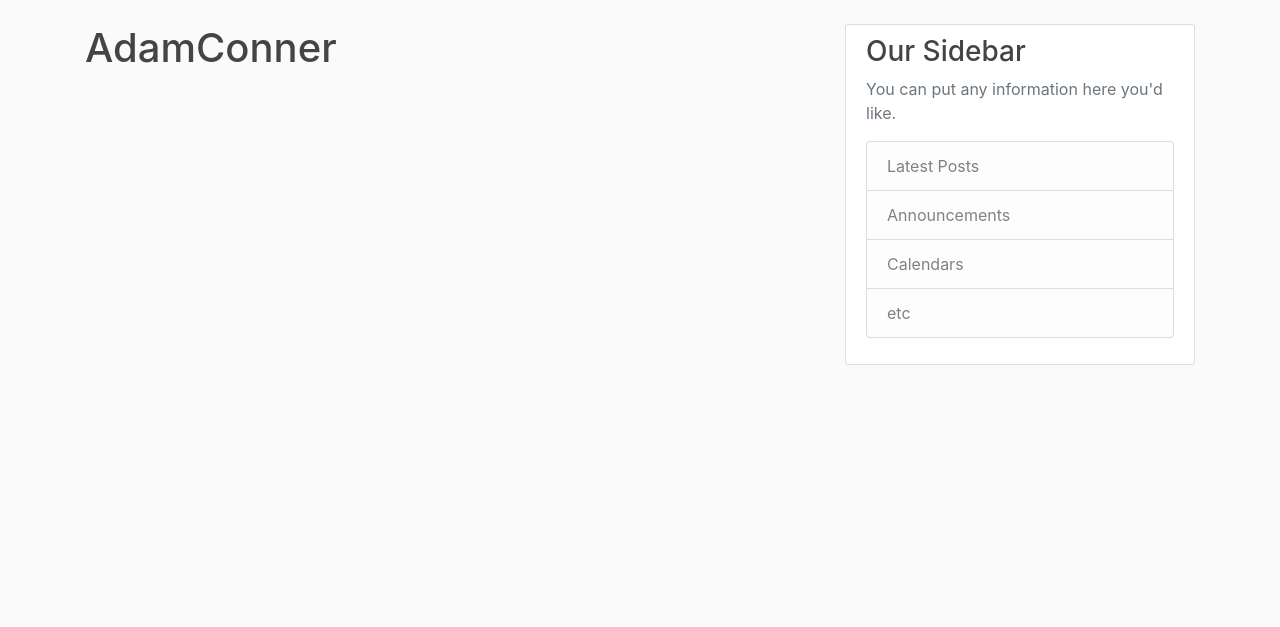
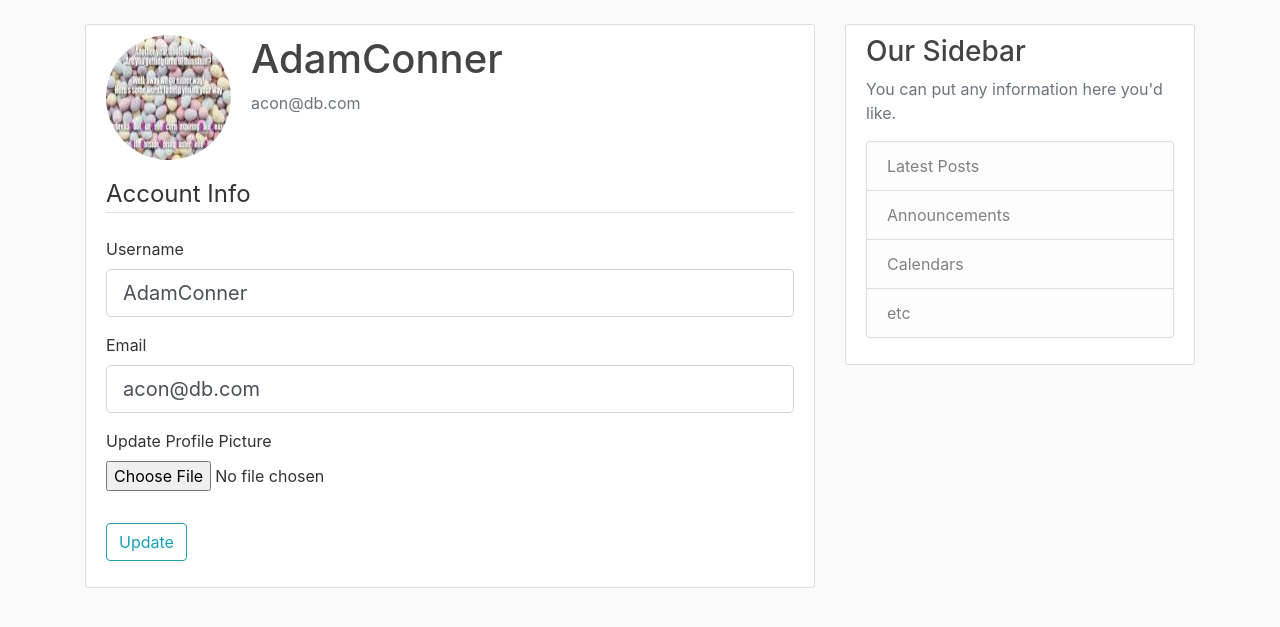
Before and after one commit to ancnnr/flask-project, a Flask app: page /account in a window 1280 px wide. Shown: the part 56-683 px from the top of the page. Run offline with Flask 2, Linux system fonts and the light colour scheme; a user stored in the database is signed in; some libraries are stand-ins or nearby versions.

Commit message:
got profile picture updating properly

```diff
--- a/flaskblog/forms.py
+++ b/flaskblog/forms.py
@@ -1,7 +1,9 @@
 from flask_wtf import FlaskForm
+from flask_wtf.file import FileField, FileAllowed
 from wtforms import StringField, PasswordField, SubmitField, BooleanField
 from wtforms.validators import DataRequired, Length, Email, EqualTo, ValidationError
 from flaskblog.models import User
+from flask_login import current_user
 
 class RegistrationForm(FlaskForm):
     username = StringField('Username',
@@ -40,3 +42,26 @@ class LoginForm(FlaskForm):
     remember = BooleanField('Remember Me')
 
     submit = SubmitField('Login')
+
+class UpdateAccountForm(FlaskForm):
+    username = StringField('Username',
+                                validators=[DataRequired(), Length(min=2, max=20)])
+
+    email = StringField('Email',
+                                validators=[DataRequired(), Email()])
+
+    picture = FileField('Update Profile Picture', validators=[FileAllowed(['jpg','png'])])
+
+    submit = SubmitField('Update')
+
+    def validate_username(self, username):
+        if username.data != current_user.username:
+            user = User.query.filter_by(username=username.data).first()
+            if user:
+                raise ValidationError('That username is taken. Please choose another')
+
+    def validate_email(self, email):
+        if email.data != current_user.email:
+            user = User.query.filter_by(email=email.data).first()
+            if user:
+                raise ValidationError('A user already exists with this email address')
--- a/flaskblog/routes.py
+++ b/flaskblog/routes.py
@@ -1,8 +1,12 @@
+from random import random
+import secrets
+import os
 from flaskblog.models import User, Post
-from flaskblog.forms import RegistrationForm, LoginForm
+from flaskblog.forms import RegistrationForm, LoginForm, UpdateAccountForm
 from flaskblog import app, db, bcrypt
 from flask import render_template, url_for, flash, redirect, request
 from flask_login import login_user, current_user, logout_user, login_required
+from PIL import Image
 
 posts = [
     {
@@ -67,7 +71,35 @@ def logout():
     return redirect(url_for('home'))
 
 
-@app.route("/account")
-@login_required
+def save_picture(form_picture):
+    random_hex = secrets.token_hex(8)
+    _, f_ext = os.path.splitext(form_picture.filename)
+    picture_fn = random_hex + f_ext
+    picture_path = os.path.join(app.root_path, 'static/profile_pics', picture_fn)
+
+    output_size = (125,125)
+    i = Image.open(form_picture)
+    i.thumbnail(output_size)
+    i.save(picture_path)
+
+    return picture_fn
+
+
+@app.route("/account", methods=['GET', 'POST'])
 def account():
-    return render_template('account.html', title='Account')
+    form = UpdateAccountForm()
+    if form.validate_on_submit():
+        if form.picture.data:
+            picture_file = save_picture(form.picture.data)
+            current_user.image_file = picture_file
+
+        current_user.username = form.username.data
+        current_user.email = form.email.data
+        db.session.commit()
+        flash('Your account has been updated', 'success')
+        return redirect(url_for('account'))
+    elif request.method == 'GET':
+        form.username.data = current_user.username
+        form.email.data = current_user.email
+    image_file = url_for('static', filename='profile_pics/'+ current_user.image_file)
+    return render_template('account.html', title='Account', image_file=image_file, form=form)
--- a/flaskblog/templates/account.html
+++ b/flaskblog/templates/account.html
@@ -1,5 +1,68 @@
 {% extends "layout.html" %}
 
 {% block content %}
-    <h1>{{ current_user.username }}</h1>
+    <div class="content-section">
+        <div class="media">
+            <img class="rounded-circle account-img" src="{{ image_file }}">
+            <div class="media-body">
+                <h2 class="account-heading">{{ current_user.username }}</h2>
+                <p class="text-secondary">{{ current_user.email }}</p>
+            </div>
+        </div>
+
+        <form method="POST" action="" enctype="multipart/form-data">
+            {{ form.hidden_tag() }}
+            <fieldset class="form-group">
+                <legend class="border-bottom mb-4">Account Info</legend>
+                <div class="form-group">
+                    {{ form.username.label(class="form-control-label") }}
+
+                    {% if form.username.errors %}
+                        {{ form.username(class="form-control form-control-lg is-invalid") }}
+                        <div class="invalid-feedback">
+                            {% for error in form.username.errors %}
+                                <span>
+                                    {{ error }}
+                                </span>
+                            {% endfor %}
+                        </div>
+
+                    {% else %}
+                        {{ form.username(class="form-control form-control-lg") }}
+                    {% endif %}
+                </div>
+                <div class="form-group">
+                    {{ form.email.label(class="form-control-label") }}
+                    {% if form.email.errors %}
+                        {{ form.email(class="form-control form-control-lg is-invalid") }}
+                        <div class="invalid-feedback">
+                            {% for error in form.email.errors %}
+                                <span>
+                                    {{ error }}
+                                </span>
+                            {% endfor %}
+                        </div>
+
+                    {% else %}
+                        {{ form.email(class="form-control form-control-lg") }}
+                    {% endif %}
+                </div>
+
+                <div class="form-group">
+                    {{ form.picture.label() }}
+                    {{ form.picture(class="form-control-file") }}
+                    {% if form.picture.errors %}
+                        {% for error in form.picture.errors %}
+                            <span class="text-danger">{{ error }}</span></br>
+                        {% endfor %}
+                    {% endif %}
+                </div>
+            </fieldset>
+
+            <div class="form-group">
+                {{ form.submit(class="btn btn-outline-info") }}
+            </div>
+
+        </form>
+    </div>
 {% endblock content %}
```
Also changed, not shown: flaskblog/site.db, flaskblog/static/profile_pics/4e398d7e93a792dd.jpg (added), flaskblog/static/profile_pics/557af9973dc96af1.png (added), flaskblog/static/profile_pics/618712655f93b382.png (added), flaskblog/static/profile_pics/6b57c36da0b4f280.PNG (added), flaskblog/static/profile_pics/default.jpg (added), flaskblog/static/profile_pics/ecaa8fcd9e771279.png (added).
